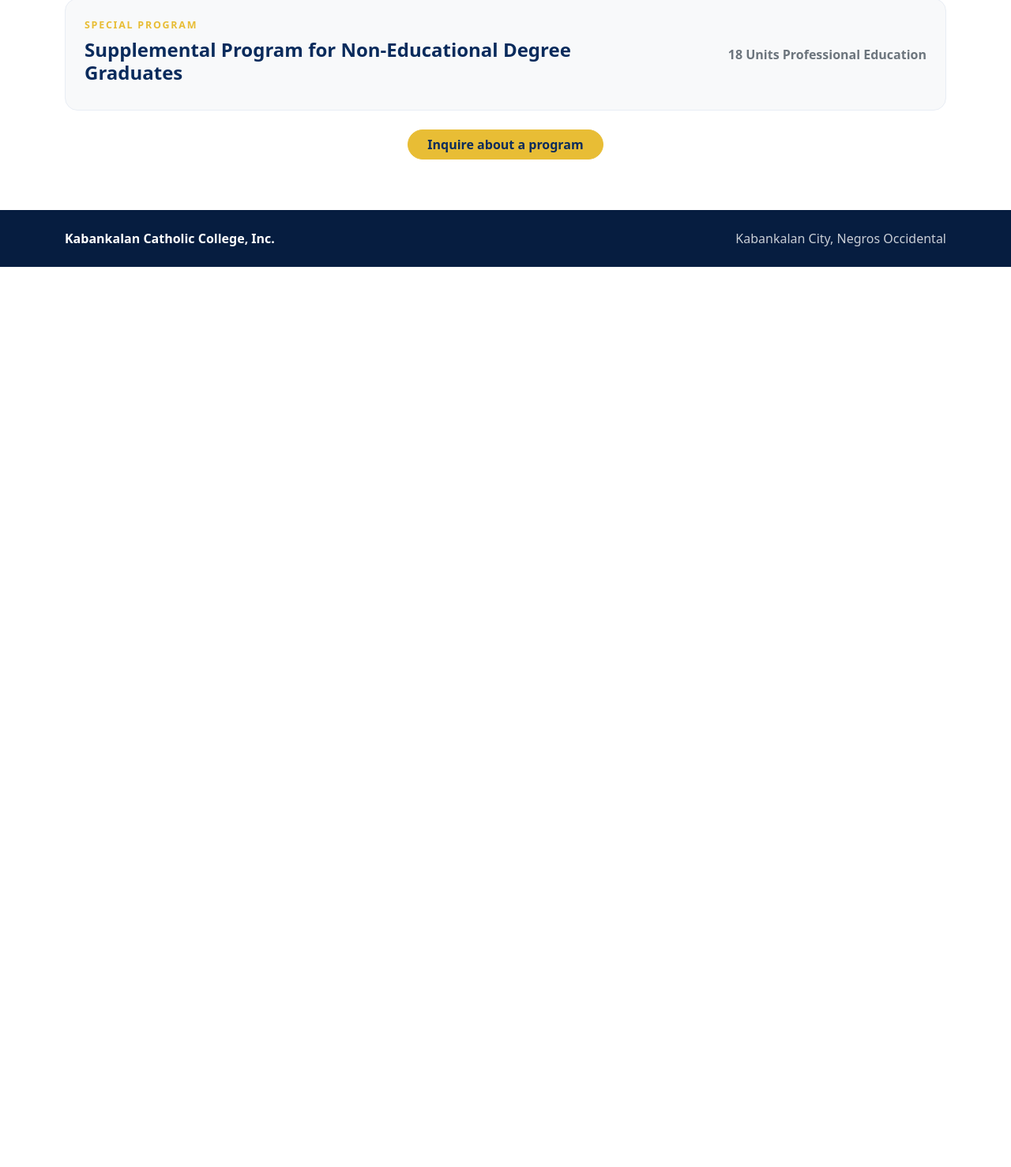
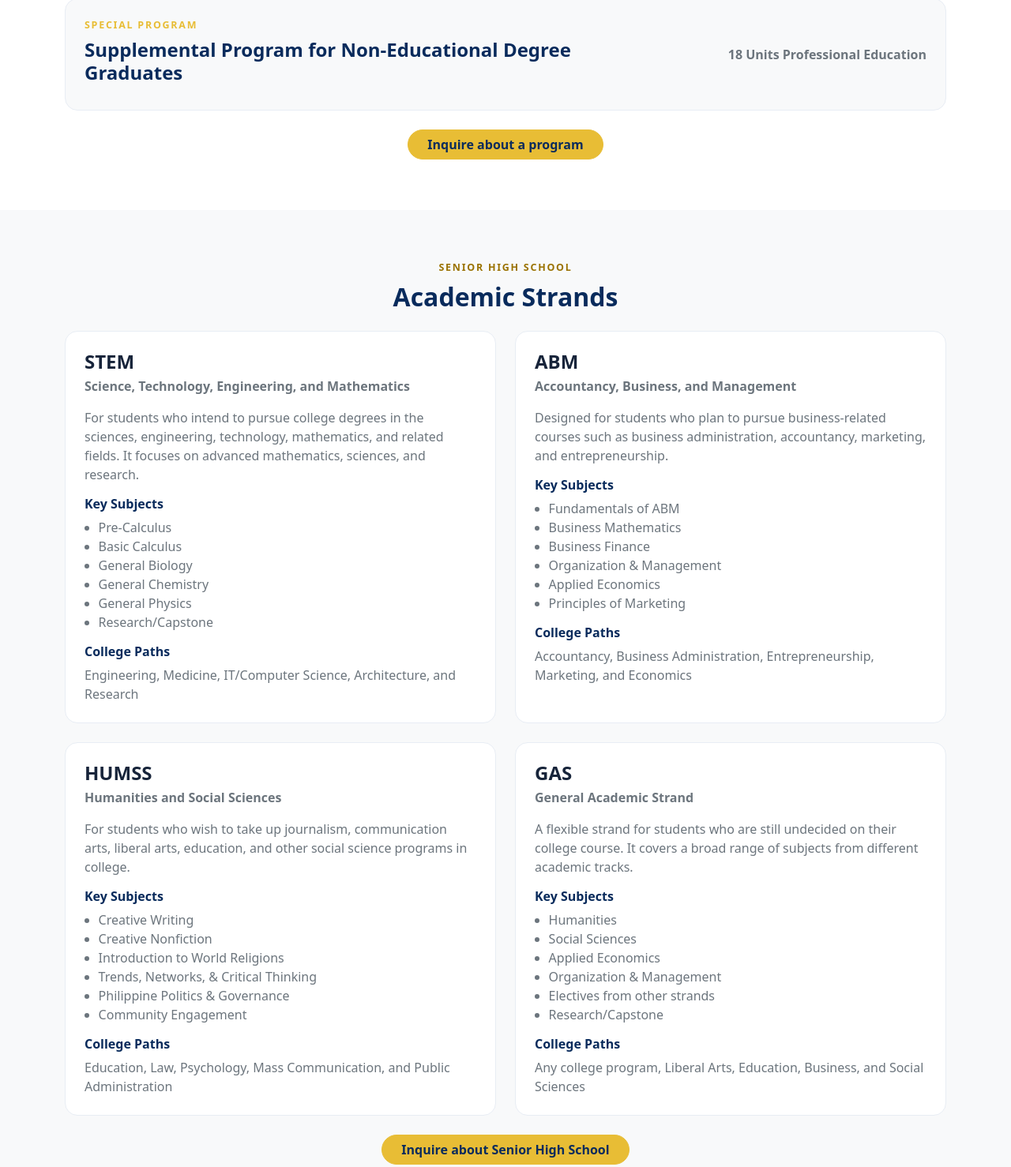
Before and after one commit to jomeretabag/ETABAG-project-2, a plain HTML site: page courses.html in a window 1280 px wide. Shown: the part 1386-2864 px from the top of the page at 79% size. Before the commit the page ends 1724 px from the top, so only its background shows below. Drawn offline with nearby package versions, Linux system fonts and the light colour scheme.

Commit message:
Adding strand in Highcshool

```diff
--- a/courses.html
+++ b/courses.html
@@ -24,6 +24,8 @@
     .course-list li:first-child { padding-top: 0; }
     .course-list li:last-child { border-bottom: 0; padding-bottom: 0; }
     .course-list strong { color: var(--navy); }
+    .strand-card h4 { color: var(--navy); }
+    .strand-card ul { padding-left: 1.1rem; }
     footer { background: #061d40; color: rgba(255,255,255,.78); }
   </style>
 </head>
@@ -106,6 +108,87 @@
       </div>
       <div class="text-center mt-4"><a class="btn btn-kcc rounded-pill px-4" href="contact.html">Inquire about a program</a></div>
     </div></section>
+    <section class="bg-light py-5"><div class="container py-3">
+      <div class="text-center mb-4">
+        <div class="eyebrow mb-2" style="color:#9a7200">Senior High School</div>
+        <h2 class="section-title">Academic Strands</h2>
+      </div>
+      <div class="row g-4">
+        <div class="col-lg-6">
+          <article class="content-card strand-card bg-white">
+            <h3 class="h4 fw-bold mb-1">STEM</h3>
+            <p class="fw-semibold text-secondary">Science, Technology, Engineering, and Mathematics</p>
+            <p class="text-secondary">For students who intend to pursue college degrees in the sciences, engineering, technology, mathematics, and related fields. It focuses on advanced mathematics, sciences, and research.</p>
+            <h4 class="h6 fw-bold">Key Subjects</h4>
+            <ul class="text-secondary mb-3">
+              <li>Pre-Calculus</li>
+              <li>Basic Calculus</li>
+              <li>General Biology</li>
+              <li>General Chemistry</li>
+              <li>General Physics</li>
+              <li>Research/Capstone</li>
+            </ul>
+            <h4 class="h6 fw-bold">College Paths</h4>
+            <p class="text-secondary mb-0">Engineering, Medicine, IT/Computer Science, Architecture, and Research</p>
+          </article>
+        </div>
+        <div class="col-lg-6">
+          <article class="content-card strand-card bg-white">
+            <h3 class="h4 fw-bold mb-1">ABM</h3>
+            <p class="fw-semibold text-secondary">Accountancy, Business, and Management</p>
+            <p class="text-secondary">Designed for students who plan to pursue business-related courses such as business administration, accountancy, marketing, and entrepreneurship.</p>
+            <h4 class="h6 fw-bold">Key Subjects</h4>
+            <ul class="text-secondary mb-3">
+              <li>Fundamentals of ABM</li>
+              <li>Business Mathematics</li>
+              <li>Business Finance</li>
+              <li>Organization &amp; Management</li>
+              <li>Applied Economics</li>
+              <li>Principles of Marketing</li>
+            </ul>
+            <h4 class="h6 fw-bold">College Paths</h4>
+            <p class="text-secondary mb-0">Accountancy, Business Administration, Entrepreneurship, Marketing, and Economics</p>
+          </article>
+        </div>
+        <div class="col-lg-6">
+          <article class="content-card strand-card bg-white">
+            <h3 class="h4 fw-bold mb-1">HUMSS</h3>
+            <p class="fw-semibold text-secondary">Humanities and Social Sciences</p>
+            <p class="text-secondary">For students who wish to take up journalism, communication arts, liberal arts, education, and other social science programs in college.</p>
+            <h4 class="h6 fw-bold">Key Subjects</h4>
+            <ul class="text-secondary mb-3">
+              <li>Creative Writing</li>
+              <li>Creative Nonfiction</li>
+              <li>Introduction to World Religions</li>
+              <li>Trends, Networks, &amp; Critical Thinking</li>
+              <li>Philippine Politics &amp; Governance</li>
+              <li>Community Engagement</li>
+            </ul>
+            <h4 class="h6 fw-bold">College Paths</h4>
+            <p class="text-secondary mb-0">Education, Law, Psychology, Mass Communication, and Public Administration</p>
+          </article>
+        </div>
+        <div class="col-lg-6">
+          <article class="content-card strand-card bg-white">
+            <h3 class="h4 fw-bold mb-1">GAS</h3>
+            <p class="fw-semibold text-secondary">General Academic Strand</p>
+            <p class="text-secondary">A flexible strand for students who are still undecided on their college course. It covers a broad range of subjects from different academic tracks.</p>
+            <h4 class="h6 fw-bold">Key Subjects</h4>
+            <ul class="text-secondary mb-3">
+              <li>Humanities</li>
+              <li>Social Sciences</li>
+              <li>Applied Economics</li>
+              <li>Organization &amp; Management</li>
+              <li>Electives from other strands</li>
+              <li>Research/Capstone</li>
+            </ul>
+            <h4 class="h6 fw-bold">College Paths</h4>
+            <p class="text-secondary mb-0">Any college program, Liberal Arts, Education, Business, and Social Sciences</p>
+          </article>
+        </div>
+      </div>
+      <div class="text-center mt-4"><a class="btn btn-kcc rounded-pill px-4" href="contact.html">Inquire about Senior High School</a></div>
+    </div></section>
   </main>
   <footer class="py-4"><div class="container d-flex flex-column flex-sm-row justify-content-between gap-2"><span class="fw-semibold text-white">Kabankalan Catholic College, Inc.</span><span>Kabankalan City, Negros Occidental</span></div></footer>
   <script src="https://cdn.jsdelivr.net/npm/bootstrap@5.3.3/dist/js/bootstrap.bundle.min.js"></script>
```
